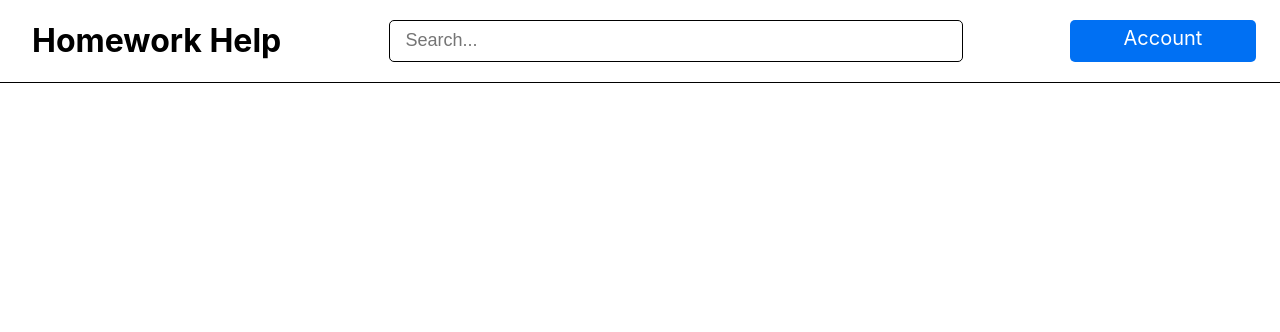
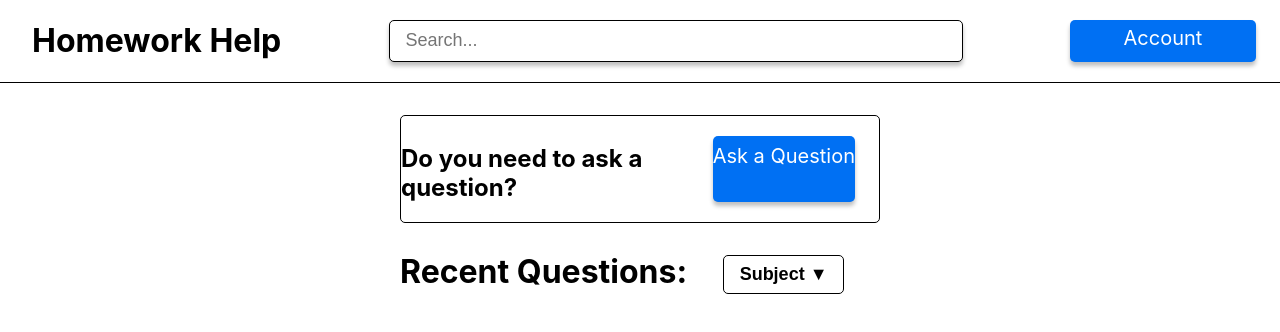
Before and after one commit to SatvikR/homework-help, a Next.js app in the folder packages/web/: page / in a window 1280 px wide. Shown: the top 332 px of the page. Built offline with nearby package versions, Linux system fonts and the light colour scheme.

Commit message:
started home page

```diff
--- /dev/null
+++ b/packages/web/components/home/AskQ.tsx
@@ -0,0 +1,14 @@
+import React from "react";
+import Link from "next/link";
+import styles from "../../styles/home.module.css";
+
+export const AskQ: React.FC = () => {
+  return (
+    <div className={styles.ask_q}>
+      <h2 className={styles.ask_title}>Do you need to ask a question?</h2>
+      <Link href="#">
+        <a className={styles.ask_link}>Ask a Question</a>
+      </Link>
+    </div>
+  );
+};
--- a/packages/web/pages/index.tsx
+++ b/packages/web/pages/index.tsx
@@ -1,3 +1,50 @@
-export default function Home() {
-  return <div></div>;
-}
+import React, { useState } from "react";
+import { AskQ } from "../components/home/AskQ";
+import styles from "../styles/home.module.css";
+import { Subject } from "../types/subject";
+
+// TEMP
+
+const subjects: Subject[] = [
+  "computer science",
+  "english",
+  "history",
+  "math",
+  "science",
+];
+
+const Home: React.FC = () => {
+  const [subject, setSubject] = useState<Subject | null>();
+
+  const handleSubjectClick = (s: Subject) => {
+    setSubject(s);
+  };
+
+  const handleSubjectClear = () => {
+    setSubject(null);
+  };
+
+  return (
+    <div className="container">
+      <AskQ />
+      <div className={styles.heading}>
+        <h1>Recent Questions:</h1>
+        <div className={styles.dropdown}>
+          <button className={styles.dropbtn}>
+            {subject ? subject : "Subject ▼"}
+          </button>
+          <div className={styles.dropdown_content}>
+            {subjects.map((e, i) => (
+              <p key={i} onClick={() => handleSubjectClick(e)}>
+                {e}
+              </p>
+            ))}
+            <p onClick={() => handleSubjectClear()}>all</p>
+          </div>
+        </div>
+      </div>
+    </div>
+  );
+};
+
+export default Home;
--- a/packages/web/styles/globals.css
+++ b/packages/web/styles/globals.css
@@ -8,5 +8,12 @@ body {
 
 :root {
   --blue: #0070f3;
+  --green: #50e3c2;
+  --gray: #f1f1f1;
   --b-radius: 5px;
 }
+
+.container {
+  margin-left: 25rem;
+  margin-right: 25rem;
+}
--- /dev/null
+++ b/packages/web/styles/home.module.css
@@ -0,0 +1,78 @@
+/* Used in index.tsx */
+
+.ask_q {
+  border: 1px solid black;
+  border-radius: var(--b-radius);
+  margin-top: 2rem;
+  display: grid;
+  grid-template-areas: "empty title title link";
+}
+
+.ask_title {
+  grid-area: title;
+  padding-top: 0.5rem;
+}
+
+.ask_link {
+  grid-area: link;
+  text-align: center;
+  margin-top: 1.25rem;
+  margin-bottom: 1.25rem;
+  margin-right: 1.5rem;
+  text-decoration: none;
+  background-color: var(--blue);
+  color: white;
+  font-size: 20px;
+  border-radius: var(--b-radius);
+  box-shadow: 0px 4px 4px rgba(0, 0, 0, 0.25);
+  padding-top: 0.5rem;
+  padding-bottom: 0.6rem;
+}
+
+.heading {
+  display: grid;
+  grid-template-areas: "left empty center empty_right";
+  margin-top: 0.5rem;
+}
+
+.heading > h1 {
+  grid-area: left;
+}
+
+.dropdown {
+  grid-area: center;
+  position: relative;
+  display: inline-block;
+  margin-top: 1.5rem;
+}
+
+.dropbtn {
+  border: 1px solid black;
+  border-radius: var(--b-radius);
+  font-size: 18px;
+  background-color: white;
+  padding: 0.5rem 1rem 0.5rem 1rem;
+  font-weight: bold;
+}
+
+.dropdown_content {
+  display: none;
+  position: absolute;
+  background-color: white;
+  border: 1px solid black;
+  border-radius: var(--b-radius);
+}
+
+.dropdown_content > p {
+  margin: 0;
+  padding: 0.75rem 0.5rem 0.75rem 0.5rem;
+}
+
+.dropdown_content > p:hover {
+  background-color: var(--gray);
+  padding-left: 1rem;
+}
+
+.dropdown:hover .dropdown_content {
+  display: block;
+}
--- a/packages/web/styles/navbar.module.css
+++ b/packages/web/styles/navbar.module.css
@@ -21,6 +21,7 @@
   border: 1px solid black;
   padding-left: 1rem;
   font-size: 18px;
+  box-shadow: 0px 4px 4px rgba(0, 0, 0, 0.25);
 }
 
 .search::placeholder {
@@ -39,4 +40,5 @@
   font-size: 20px;
   padding-top: 0.4rem;
   border-radius: var(--b-radius);
+  box-shadow: 0px 4px 4px rgba(0, 0, 0, 0.25);
 }
--- /dev/null
+++ b/packages/web/types/subject.d.ts
@@ -0,0 +1,6 @@
+export type Subject =
+  | "math"
+  | "english"
+  | "history"
+  | "science"
+  | "computer science";
```
